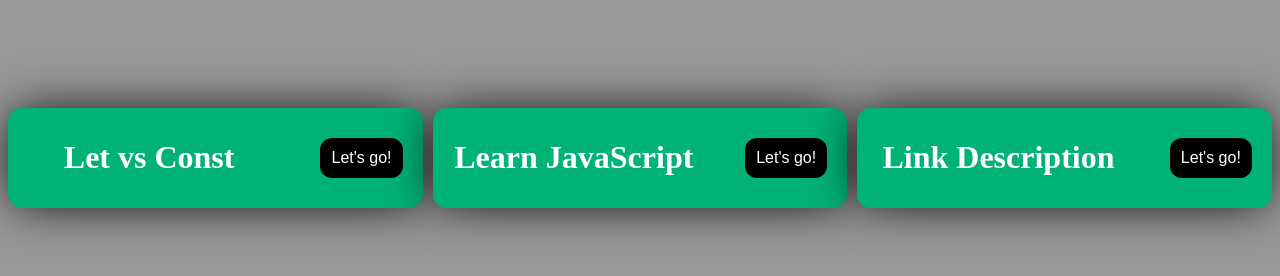
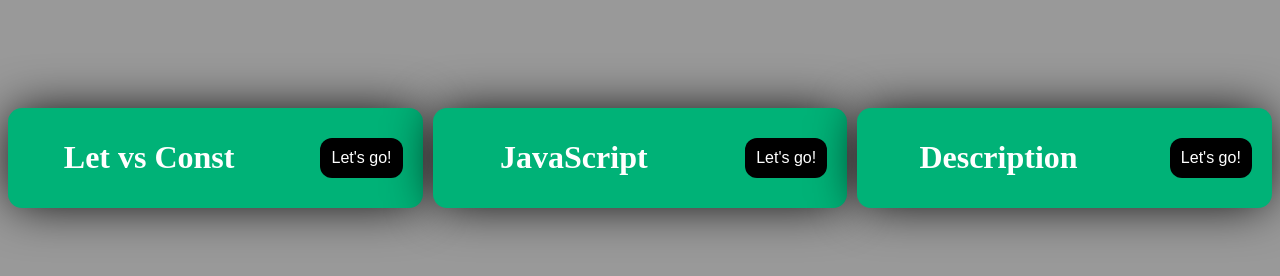
Before and after one commit to Julian0816/Resourses, a plain HTML site: page Useful-links/letVsConst/letVsConst.html in a window 1280 px wide. Drawn offline with Linux system fonts and the light colour scheme.

Commit message:
Description change

```diff
--- a/Useful-links/letVsConst/letVsConst.html
+++ b/Useful-links/letVsConst/letVsConst.html
@@ -28,7 +28,7 @@
             </div>
             <div class="Container2">
                 <div class="left">
-                    <h1>Learn JavaScript</h1>
+                    <h1>JavaScript</h1>
                 </div>
                 <div class="right">
                     <input type="button" value="Let's go!" onClick="myFunction2()"/>
@@ -36,7 +36,7 @@
             </div>
             <div class="Container3">
                 <div class="left">
-                    <h1>Link Description</h1>
+                    <h1>Description</h1>
                 </div>
                 <div class="right">
                     <input type="button" value="Let's go!" onClick="myFunction3()"/>
```
